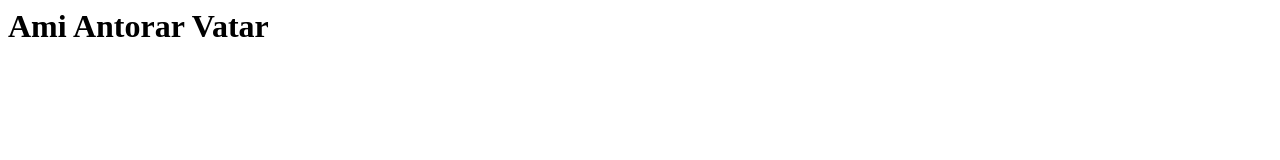
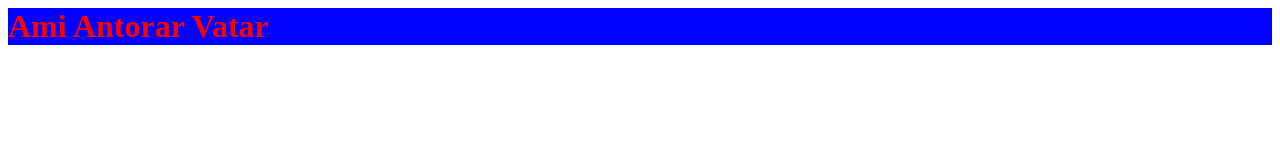
Before and after one commit to laxman-antora/laxman, a plain HTML site: page index.html in a window 1280 px wide. Drawn offline with Linux system fonts and the light colour scheme.

Commit message:
index.html

```diff
--- a/index.html
+++ b/index.html
@@ -3,6 +3,7 @@
   <title>
     tui k be
   </title>
+  <link rel="stylesheet" href="dj.css">
 </head>
   <body>
     <h1> Ami Antorar Vatar</h1>
```
